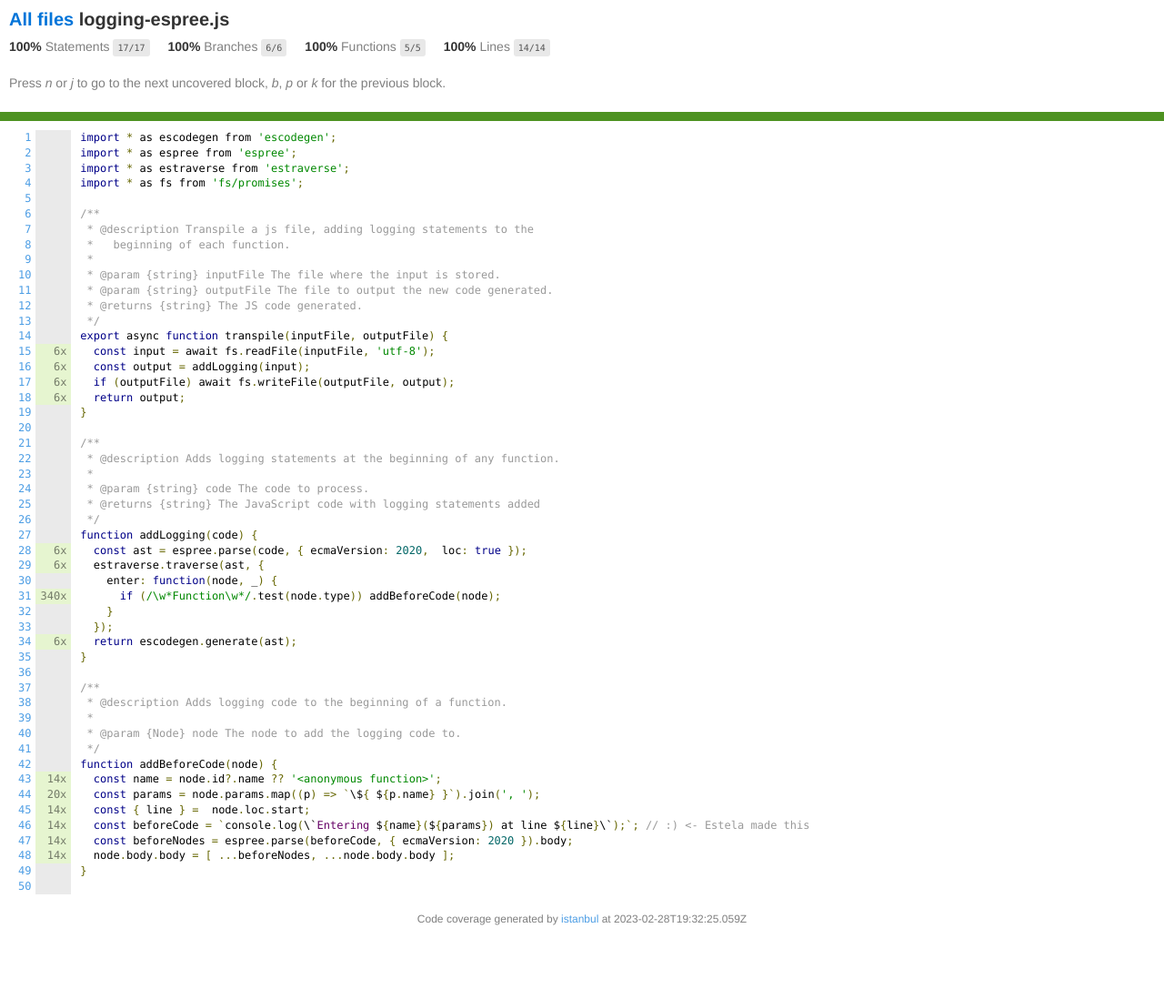
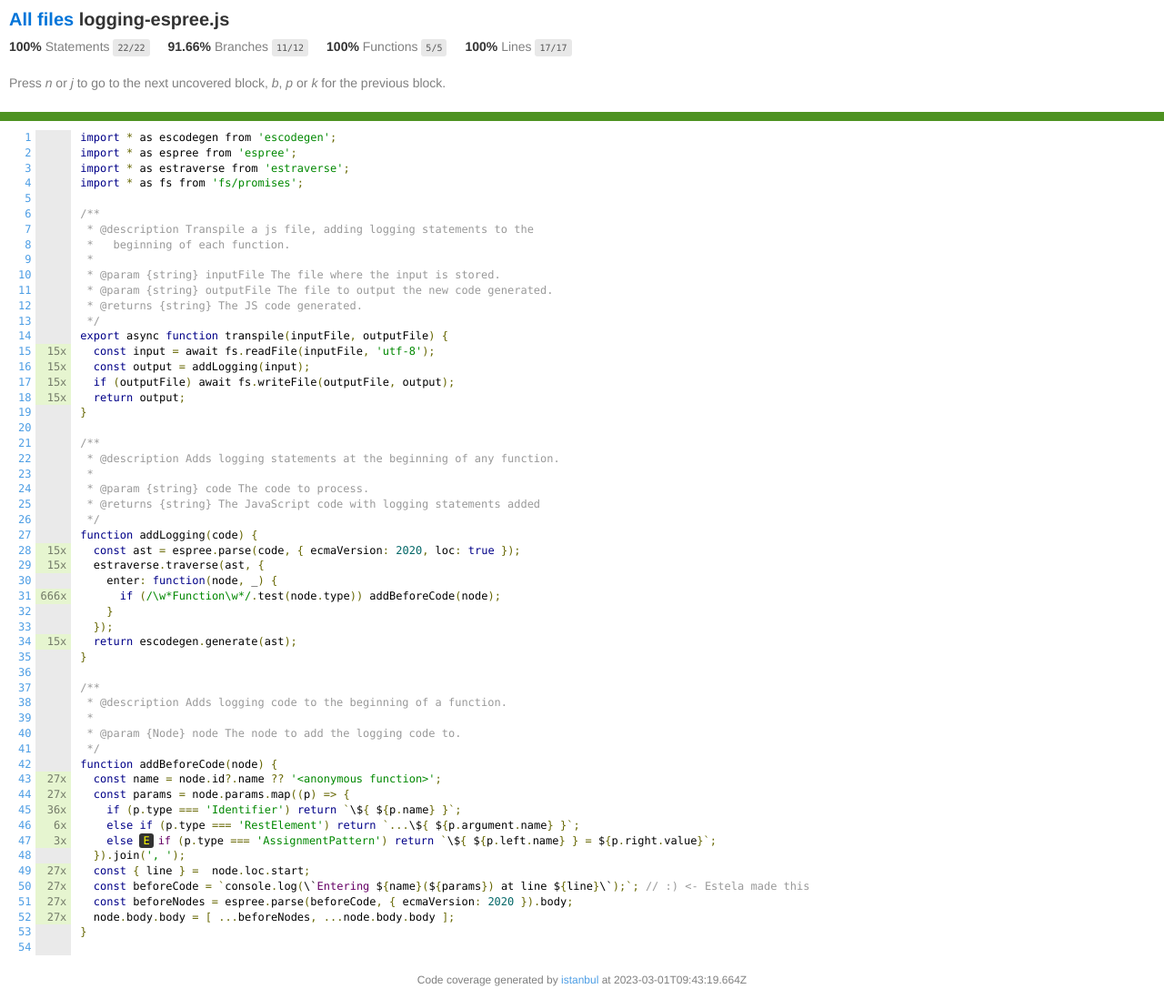
Before and after one commit to ULL-ESIT-PL-2223/espree-logging-gian_luis-bolivar-diana-alu0101336046, a website: page docs/logging-espree.js.html in a window 1280 px wide. Shown: the whole page at 91% size. Before the commit the page ends 1031 px from the top, so only its background shows below. Drawn offline with Linux system fonts and the light colour scheme.

Commit message:
feat: last covering (#11)

```diff
--- a/docs/logging-espree.js.html
+++ b/docs/logging-espree.js.html
@@ -25,14 +25,14 @@
             <div class='fl pad1y space-right2'>
                 <span class="strong">100% </span>
                 <span class="quiet">Statements</span>
-                <span class='fraction'>17/17</span>
+                <span class='fraction'>22/22</span>
             </div>
 
 
             <div class='fl pad1y space-right2'>
-                <span class="strong">100% </span>
+                <span class="strong">91.66% </span>
                 <span class="quiet">Branches</span>
-                <span class='fraction'>6/6</span>
+                <span class='fraction'>11/12</span>
             </div>
 
 
@@ -46,7 +46,7 @@
             <div class='fl pad1y space-right2'>
                 <span class="strong">100% </span>
                 <span class="quiet">Lines</span>
-                <span class='fraction'>14/14</span>
+                <span class='fraction'>17/17</span>
             </div>
 
 
@@ -112,7 +112,11 @@
 <a name='L47'></a><a href='#L47'>47</a>
 <a name='L48'></a><a href='#L48'>48</a>
 <a name='L49'></a><a href='#L49'>49</a>
-<a name='L50'></a><a href='#L50'>50</a></td><td class="line-coverage quiet"><span class="cline-any cline-neutral">&nbsp;</span>
+<a name='L50'></a><a href='#L50'>50</a>
+<a name='L51'></a><a href='#L51'>51</a>
+<a name='L52'></a><a href='#L52'>52</a>
+<a name='L53'></a><a href='#L53'>53</a>
+<a name='L54'></a><a href='#L54'>54</a></td><td class="line-coverage quiet"><span class="cline-any cline-neutral">&nbsp;</span>
 <span class="cline-any cline-neutral">&nbsp;</span>
 <span class="cline-any cline-neutral">&nbsp;</span>
 <span class="cline-any cline-neutral">&nbsp;</span>
@@ -126,10 +130,10 @@
 <span class="cline-any cline-neutral">&nbsp;</span>
 <span class="cline-any cline-neutral">&nbsp;</span>
 <span class="cline-any cline-neutral">&nbsp;</span>
-<span class="cline-any cline-yes">6x</span>
-<span class="cline-any cline-yes">6x</span>
-<span class="cline-any cline-yes">6x</span>
-<span class="cline-any cline-yes">6x</span>
+<span class="cline-any cline-yes">15x</span>
+<span class="cline-any cline-yes">15x</span>
+<span class="cline-any cline-yes">15x</span>
+<span class="cline-any cline-yes">15x</span>
 <span class="cline-any cline-neutral">&nbsp;</span>
 <span class="cline-any cline-neutral">&nbsp;</span>
 <span class="cline-any cline-neutral">&nbsp;</span>
@@ -139,13 +143,13 @@
 <span class="cline-any cline-neutral">&nbsp;</span>
 <span class="cline-any cline-neutral">&nbsp;</span>
 <span class="cline-any cline-neutral">&nbsp;</span>
-<span class="cline-any cline-yes">6x</span>
-<span class="cline-any cline-yes">6x</span>
+<span class="cline-any cline-yes">15x</span>
+<span class="cline-any cline-yes">15x</span>
 <span class="cline-any cline-neutral">&nbsp;</span>
-<span class="cline-any cline-yes">340x</span>
+<span class="cline-any cline-yes">666x</span>
 <span class="cline-any cline-neutral">&nbsp;</span>
 <span class="cline-any cline-neutral">&nbsp;</span>
-<span class="cline-any cline-yes">6x</span>
+<span class="cline-any cline-yes">15x</span>
 <span class="cline-any cline-neutral">&nbsp;</span>
 <span class="cline-any cline-neutral">&nbsp;</span>
 <span class="cline-any cline-neutral">&nbsp;</span>
@@ -154,12 +158,16 @@
 <span class="cline-any cline-neutral">&nbsp;</span>
 <span class="cline-any cline-neutral">&nbsp;</span>
 <span class="cline-any cline-neutral">&nbsp;</span>
-<span class="cline-any cline-yes">14x</span>
-<span class="cline-any cline-yes">20x</span>
-<span class="cline-any cline-yes">14x</span>
-<span class="cline-any cline-yes">14x</span>
-<span class="cline-any cline-yes">14x</span>
-<span class="cline-any cline-yes">14x</span>
+<span class="cline-any cline-yes">27x</span>
+<span class="cline-any cline-yes">27x</span>
+<span class="cline-any cline-yes">36x</span>
+<span class="cline-any cline-yes">6x</span>
+<span class="cline-any cline-yes">3x</span>
+<span class="cline-any cline-neutral">&nbsp;</span>
+<span class="cline-any cline-yes">27x</span>
+<span class="cline-any cline-yes">27x</span>
+<span class="cline-any cline-yes">27x</span>
+<span class="cline-any cline-yes">27x</span>
 <span class="cline-any cline-neutral">&nbsp;</span>
 <span class="cline-any cline-neutral">&nbsp;</span></td><td class="text"><pre class="prettyprint lang-js">import * as escodegen from 'escodegen';
 import * as espree from 'espree';
@@ -188,7 +196,7 @@ export async function transpile(inputFile, outputFile) {
  * @returns {string} The JavaScript code with logging statements added
  */
 function addLogging(code) {
-  const ast = espree.parse(code, { ecmaVersion: 2020,  loc: true });
+  const ast = espree.parse(code, { ecmaVersion: 2020, loc: true });
   estraverse.traverse(ast, {
     enter: function(node, _) {
       if (/\w*Function\w*/.test(node.type)) addBeforeCode(node);
@@ -204,7 +212,11 @@ function addLogging(code) {
  */
 function addBeforeCode(node) {
   const name = node.id?.name ?? '&lt;anonymous function&gt;';
-  const params = node.params.map((p) =&gt; `\${ ${p.name} }`).join(', ');
+  const params = node.params.map((p) =&gt; {
+    if (p.type === 'Identifier') return `\${ ${p.name} }`;
+    else if (p.type === 'RestElement') return `...\${ ${p.argument.name} }`;
+    else <span class="missing-if-branch" title="else path not taken" >E</span>if (p.type === 'AssignmentPattern') return `\${ ${p.left.name} } = ${p.right.value}`;
+  }).join(', ');
   const { line } =  node.loc.start;
   const beforeCode = `console.log(\`Entering ${name}(${params}) at line ${line}\`);`; // :) &lt;- Estela made this
   const beforeNodes = espree.parse(beforeCode, { ecmaVersion: 2020 }).body;
@@ -217,7 +229,7 @@ function addBeforeCode(node) {
             <div class='footer quiet pad2 space-top1 center small'>
                 Code coverage generated by
                 <a href="https://istanbul.js.org/" target="_blank" rel="noopener noreferrer">istanbul</a>
-                at 2023-02-28T19:32:25.059Z
+                at 2023-03-01T09:43:19.664Z
             </div>
         <script src="prettify.js"></script>
         <script>
```
Also changed, not shown: docs/index.html (+9 -9 lines), docs/util.js.html (+3 -3 lines).
